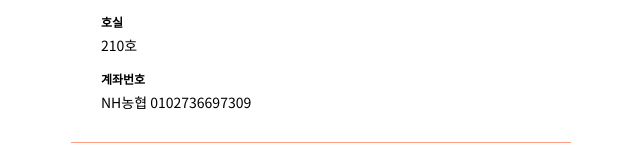
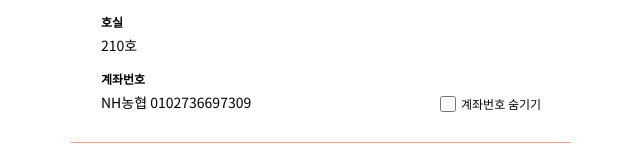
Before and after one commit to TEAM-Tn1/NUGUNA_Client, a React (Create React App) app: page /profile in a window 1280 px wide. Shown: the part 178-336 px from the top of the page, without its empty margins (319-959 px from the left). Built offline with nearby package versions, Linux system fonts and the light colour scheme.

Commit message:
[ADD] 계좌번호 숨기기 기능 추가

```diff
--- a/src/components/profile/profile.tsx
+++ b/src/components/profile/profile.tsx
@@ -1,4 +1,4 @@
-import React from 'react';
+import React, { useState } from 'react';
 import { PROFILE_ELEMENT } from '../../constance/profile';
 import { logout } from '../../assets/profile/index';
 import Footer from '../footer';
@@ -6,6 +6,8 @@ import Header from '../header';
 import * as S from './style';
 
 const Profile = () => {
+  const [isHideAccount, setIsHideAccount] = useState(false);
+
   return (
     <S.Wrapper>
       <Header />
@@ -18,10 +20,24 @@ const Profile = () => {
           <span>호실</span>
           <span>210호</span>
         </S.DormitoryInfo>
-        <S.AccountInfo>
-          <span>계좌번호</span>
-          <span>NH농협 0102736697309</span>
-        </S.AccountInfo>
+        <S.AccountBox>
+          <S.AccountInfo isHideAccount={isHideAccount}>
+            <span>계좌번호</span>
+            <span>NH농협 0102736697309</span>
+            {isHideAccount && <span>* 계좌번호가 다른 사람에게 보이지 않습니다.</span>}
+          </S.AccountInfo>
+          <S.AccountCheckbox>
+            <input
+              id='hide_account'
+              type='checkbox'
+              checked={isHideAccount}
+              onChange={() => {
+                setIsHideAccount(!isHideAccount);
+              }}
+            />
+            <label htmlFor='hide_account'>계좌번호 숨기기</label>
+          </S.AccountCheckbox>
+        </S.AccountBox>
       </S.UserInfoBox>
       {PROFILE_ELEMENT.map(ele => {
         return (
--- a/src/components/profile/style/index.ts
+++ b/src/components/profile/style/index.ts
@@ -1,12 +1,26 @@
 import { Link } from 'react-router-dom';
 import styled, { keyframes } from 'styled-components';
+import { color } from '../../../style';
+
+interface Props {
+  isHideAccount: boolean;
+}
 
 export const fadeIn = keyframes`
-  0% {
-    opacity: 0;
+  from {
+    opacity: 0.25;
   }
-  100% {
+  to {
     opacity: 1;
+  }
+`;
+
+export const fadeOut = keyframes`
+  from {
+    opacity: 1;
+  }
+  to {
+    opacity: 0.25;
   }
 `;
 
@@ -49,12 +63,50 @@ export const DormitoryInfo = styled.div`
     font-weight: bold;
   }
 
-  & span:last-child {
+  & span:nth-child(2) {
     font-size: 14px;
   }
 `;
 
-export const AccountInfo = styled(DormitoryInfo)``;
+export const AccountBox = styled.div`
+  position: relative;
+  display: flex;
+  justify-content: space-between;
+  align-items: flex-end;
+`;
+
+export const AccountInfo = styled(DormitoryInfo)<Props>`
+  & span:first-child,
+  & span:nth-child(2) {
+    opacity: ${props => (props.isHideAccount ? 0.25 : 1)};
+  }
+
+  & span:nth-child(3) {
+    position: absolute;
+    bottom: -15px;
+    font-size: 10px;
+    color: #ff4c3a;
+  }
+`;
+
+export const AccountCheckbox = styled.div`
+  display: flex;
+  gap: 5px;
+  align-items: center;
+
+  & input {
+    width: 16px;
+    height: 16px;
+  }
+
+  & input:checked {
+    background-color: ${color.mainColor};
+  }
+
+  & label {
+    font-size: 12px;
+  }
+`;
 
 export const DetailPage = styled(Link)`
   height: 60px;
```
